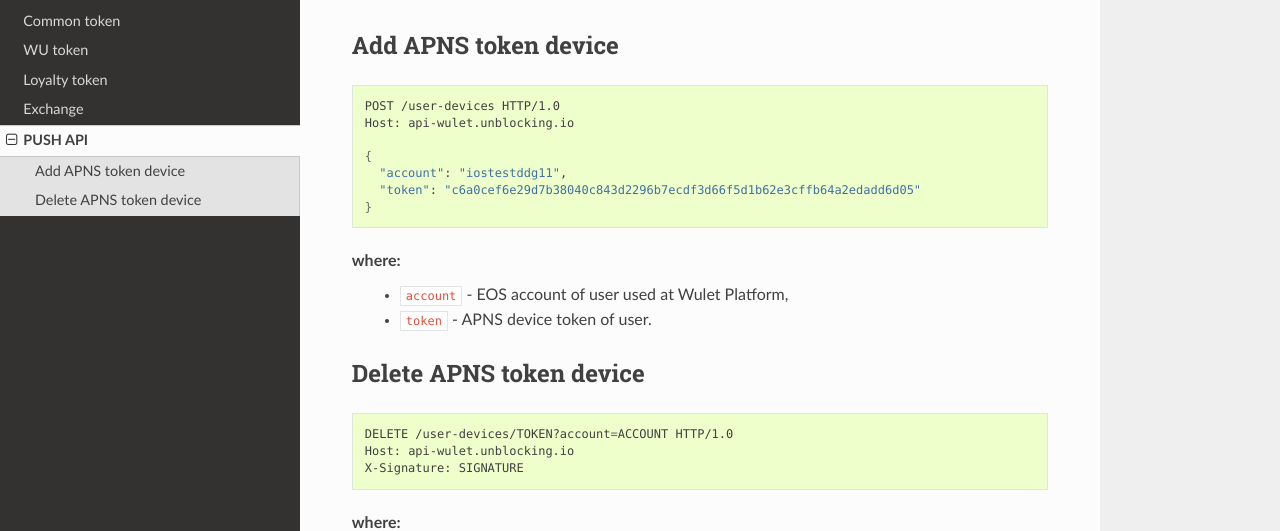
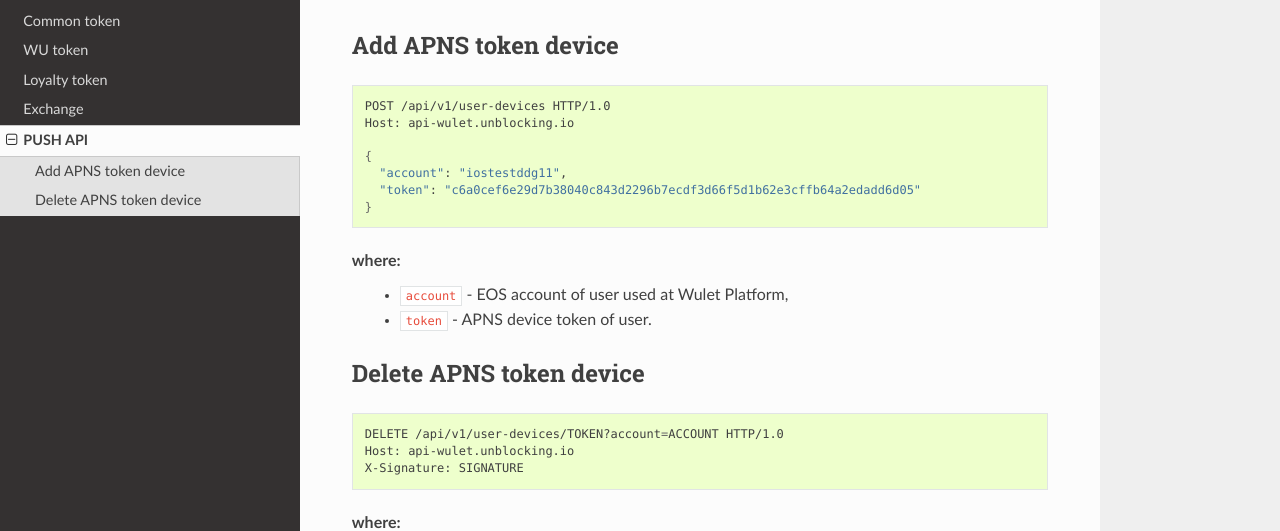
Before and after one commit to Wuletou/docs, a Sphinx documentation site: the page built from docs/source/pushes.rst, in a window 1280 px wide and 940 px high. Shown: the part 131-662 px from the top of the window. Built offline with Sphinx 7.4.7 and the Read the Docs theme 2.0.0, drawn with Linux system fonts in a browser that asks for light colours; formulas are drawn with MathJax 3.

```diff
--- a/docs/source/pushes.rst
+++ b/docs/source/pushes.rst
@@ -5,7 +5,7 @@ _____________________
 
 .. code-block:: bash
 
-    POST /user-devices HTTP/1.0
+    POST /api/v1/user-devices HTTP/1.0
     Host: api-wulet.unblocking.io
 
     {
@@ -22,7 +22,7 @@ ________________________
 
 .. code-block:: bash
 
-    DELETE /user-devices/TOKEN?account=ACCOUNT HTTP/1.0
+    DELETE /api/v1/user-devices/TOKEN?account=ACCOUNT HTTP/1.0
     Host: api-wulet.unblocking.io
     X-Signature: SIGNATURE
 
```
